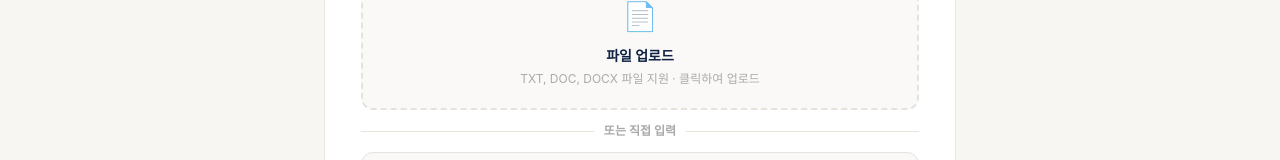
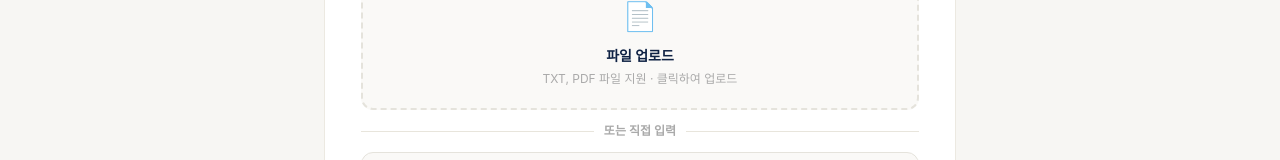
Before and after one commit to csscham-prog/jobtong, a Next.js app: page / in a window 1280 px wide. Both pictures are taken after a click on the button "무료 체험하기". Shown: the part 555-715 px from the top of the page. Built offline with nearby package versions, Linux system fonts and the light colour scheme; a web font is replaced by a local one.

Commit message:
Update page.tsx

```diff
--- a/app/page.tsx
+++ b/app/page.tsx
@@ -19,7 +19,7 @@ export default function Home() {
     setFileName(file.name)
     setError('')
 
-    // txt는 브라우저에서 직접 읽기
+    // TXT는 브라우저에서 직접 읽기
     if (file.name.toLowerCase().endsWith('.txt')) {
       const reader = new FileReader()
       reader.onload = (ev) => {
@@ -30,7 +30,8 @@ export default function Home() {
       return
     }
 
-    // doc/docx는 서버 API로 파싱
+    // PDF는 서버 API로 파싱
+    if (file.name.toLowerCase().endsWith('.pdf')) {
       try {
         setLoading(true)
         const formData = new FormData()
@@ -48,6 +49,11 @@ export default function Home() {
       } finally {
         setLoading(false)
       }
+      return
+    }
+
+    setError('TXT 또는 PDF 파일만 업로드 가능합니다.')
+    setFileName('')
   }
 
   const handleAnalyze = async () => {
@@ -350,7 +356,7 @@ export default function Home() {
                   onClick={() => fileInputRef.current?.click()}
                   style={{ border: '2px dashed #e5e3dc', borderRadius: 12, padding: '20px', textAlign: 'center', cursor: 'pointer', marginBottom: 12, background: fileName ? '#f0fdf4' : '#faf9f7', transition: 'all 0.2s' }}
                 >
-                  <input ref={fileInputRef} type="file" accept=".txt,.doc,.docx" onChange={handleFileUpload} style={{ display: 'none' }} />
+                  <input ref={fileInputRef} type="file" accept=".txt,.pdf" onChange={handleFileUpload} style={{ display: 'none' }} />
                   <div style={{ fontSize: 28, marginBottom: 8 }}>📄</div>
                   {fileName ? (
                     <>
@@ -360,7 +366,7 @@ export default function Home() {
                   ) : (
                     <>
                       <p style={{ fontSize: 14, fontWeight: 700, color: '#0f2244', margin: 0 }}>파일 업로드</p>
-                      <p style={{ fontSize: 12, color: '#aaa', margin: '4px 0 0' }}>TXT, DOC, DOCX 파일 지원 · 클릭하여 업로드</p>
+                      <p style={{ fontSize: 12, color: '#aaa', margin: '4px 0 0' }}>TXT, PDF 파일 지원 · 클릭하여 업로드</p>
                     </>
                   )}
                 </div>
```
Lines whose indentation alone changed are shown as unchanged.
